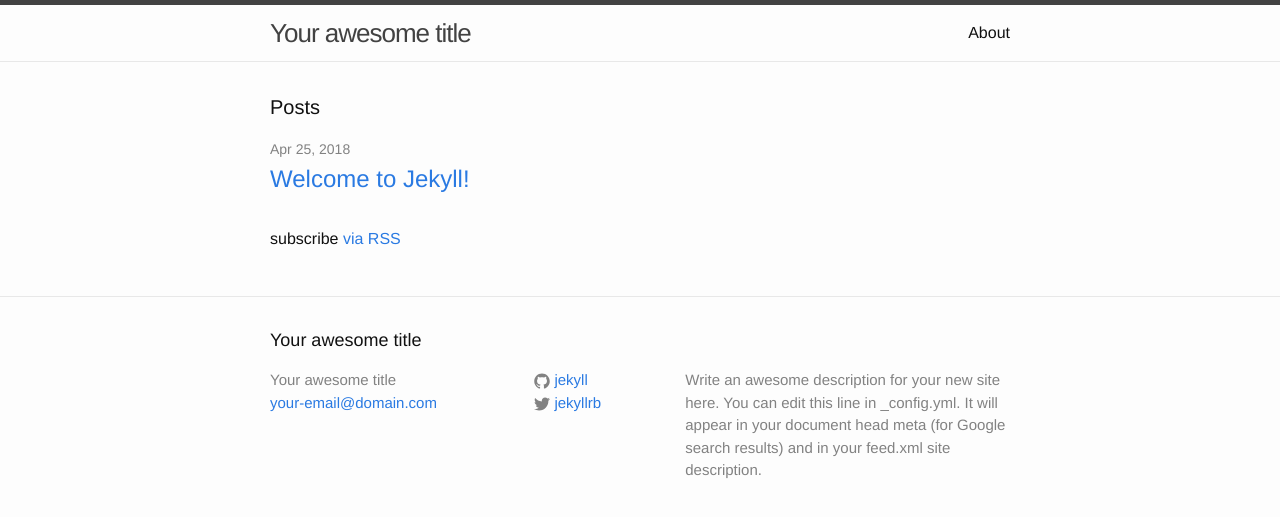
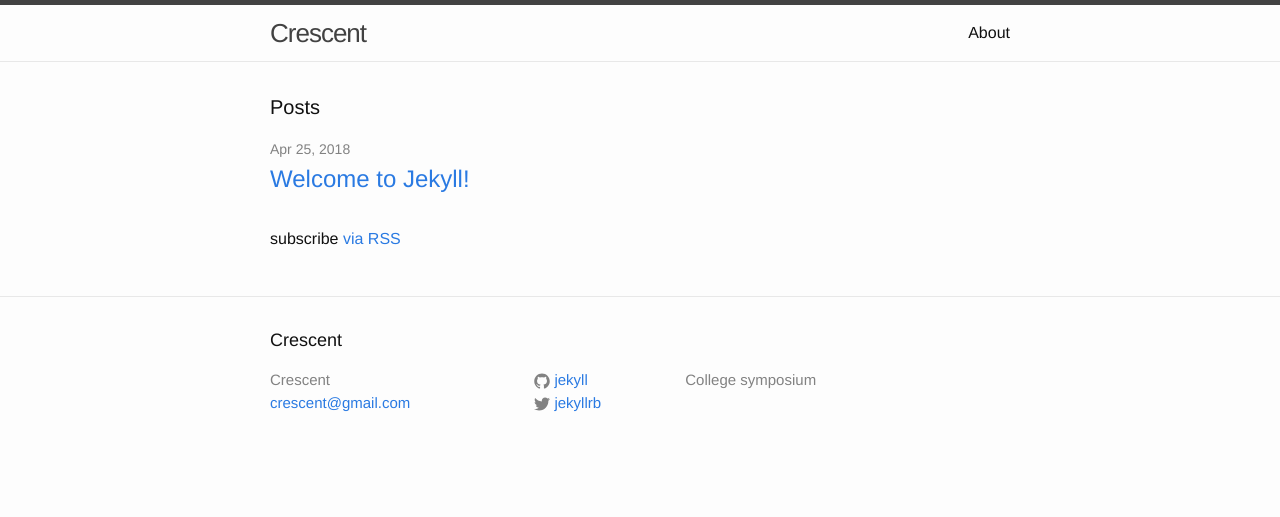
Before and after one commit to worldofprasanna/blog-demo, a Jekyll site: the page built from index.html, in a window 1280 px wide. Shown: the top 517 px of the page. Built offline with Jekyll 4.4.1, drawn with Linux system fonts in a browser that asks for light colours.

Commit message:
Correct site

```diff
--- a/_config.yml
+++ b/_config.yml
@@ -6,14 +6,12 @@
 # 'jekyll serve'. If you change this file, please restart the server process.
 
 # Site settings
-title: Your awesome title
-email: your-email@domain.com
+title: Crescent
+email: crescent@gmail.com
 description: > # this means to ignore newlines until "baseurl:"
-  Write an awesome description for your new site here. You can edit this
-  line in _config.yml. It will appear in your document head meta (for
-  Google search results) and in your feed.xml site description.
+        College symposium
 baseurl: "" # the subpath of your site, e.g. /blog
-url: "http://yourdomain.com" # the base hostname & protocol for your site
+url: "http://worldofprasanna.github.io/blog-demo" # the base hostname & protocol for your site
 twitter_username: jekyllrb
 github_username:  jekyll
 
```
